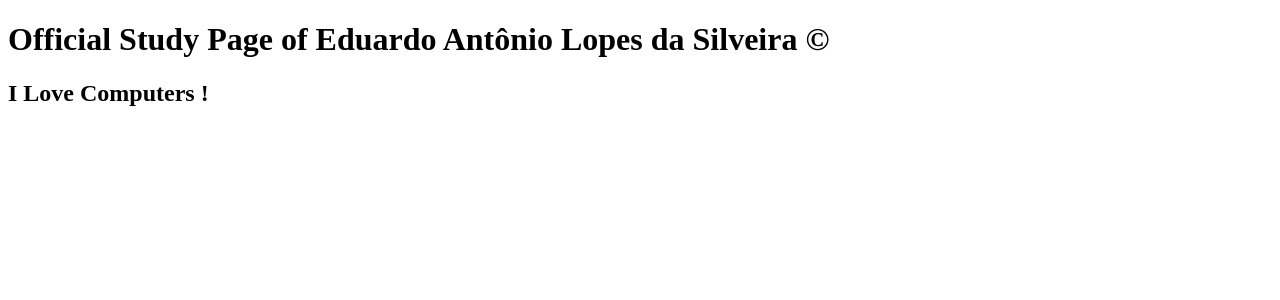
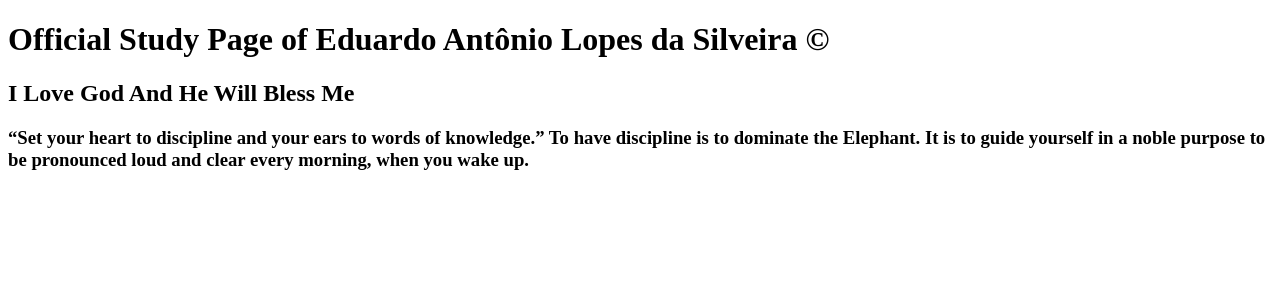
Before and after one commit to PraticasDoDudu/Curso.Dev, a Next.js app: page / in a window 1280 px wide. Shown: the top 300 px of the page. Built offline with nearby package versions, Linux system fonts and the light colour scheme.

Commit message:
God in Pages

```diff
--- a/pages/index.js
+++ b/pages/index.js
@@ -4,9 +4,9 @@ function Home() {
     <>
       <h1>Official Study Page of Eduardo Antônio Lopes da Silveira ©</h1>
       <div>
-        <h2> I Love Computers ! </h2>
+        <h2> I Love God And He Will Bless Me </h2>
+        <h3> “Set your heart to discipline and your ears to words of knowledge.” To have discipline is to dominate the Elephant. It is to guide yourself in a noble purpose to be pronounced loud and clear every morning, when you wake up.</h3>
       </div>
-
 
     </>
   );
```
